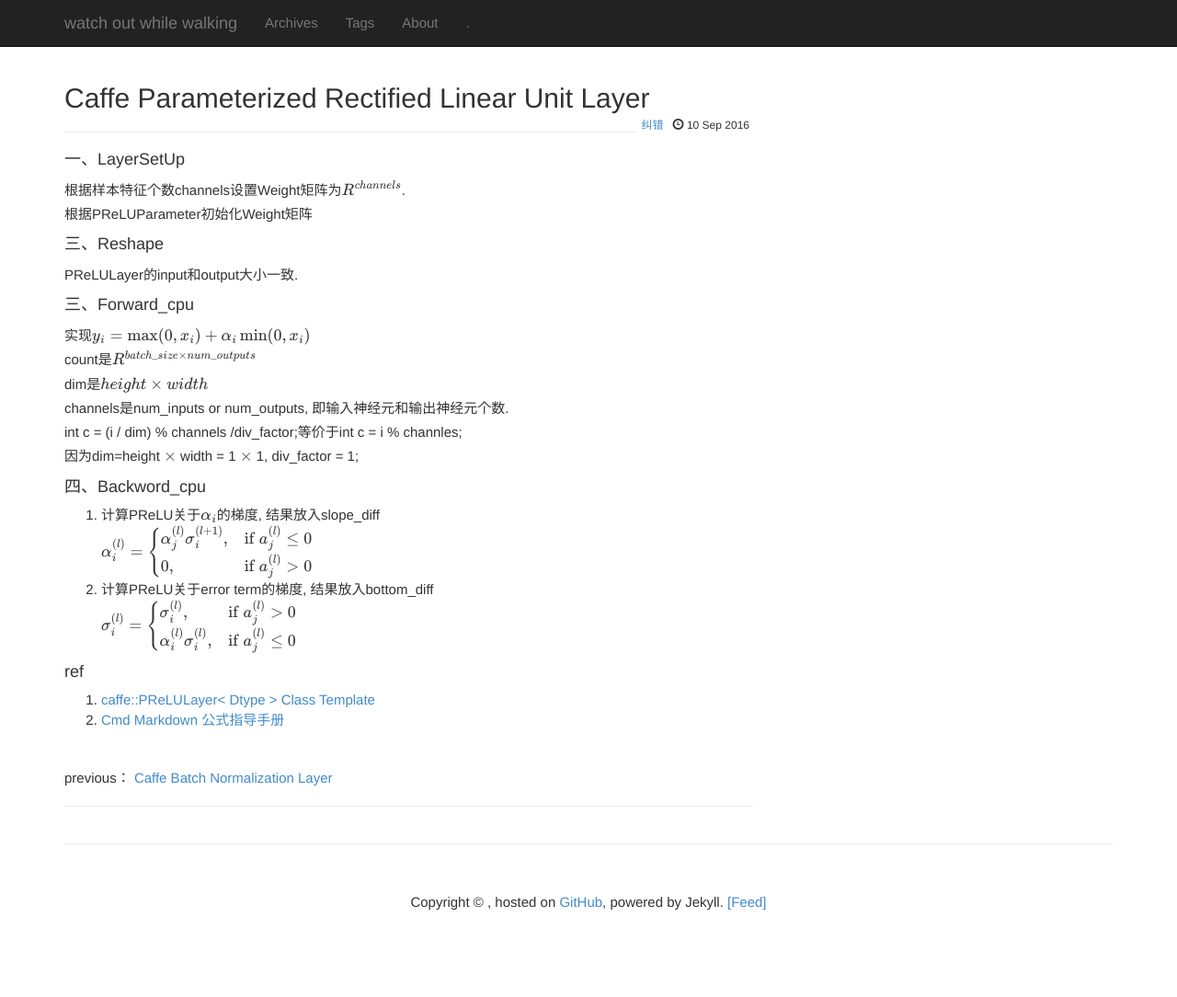
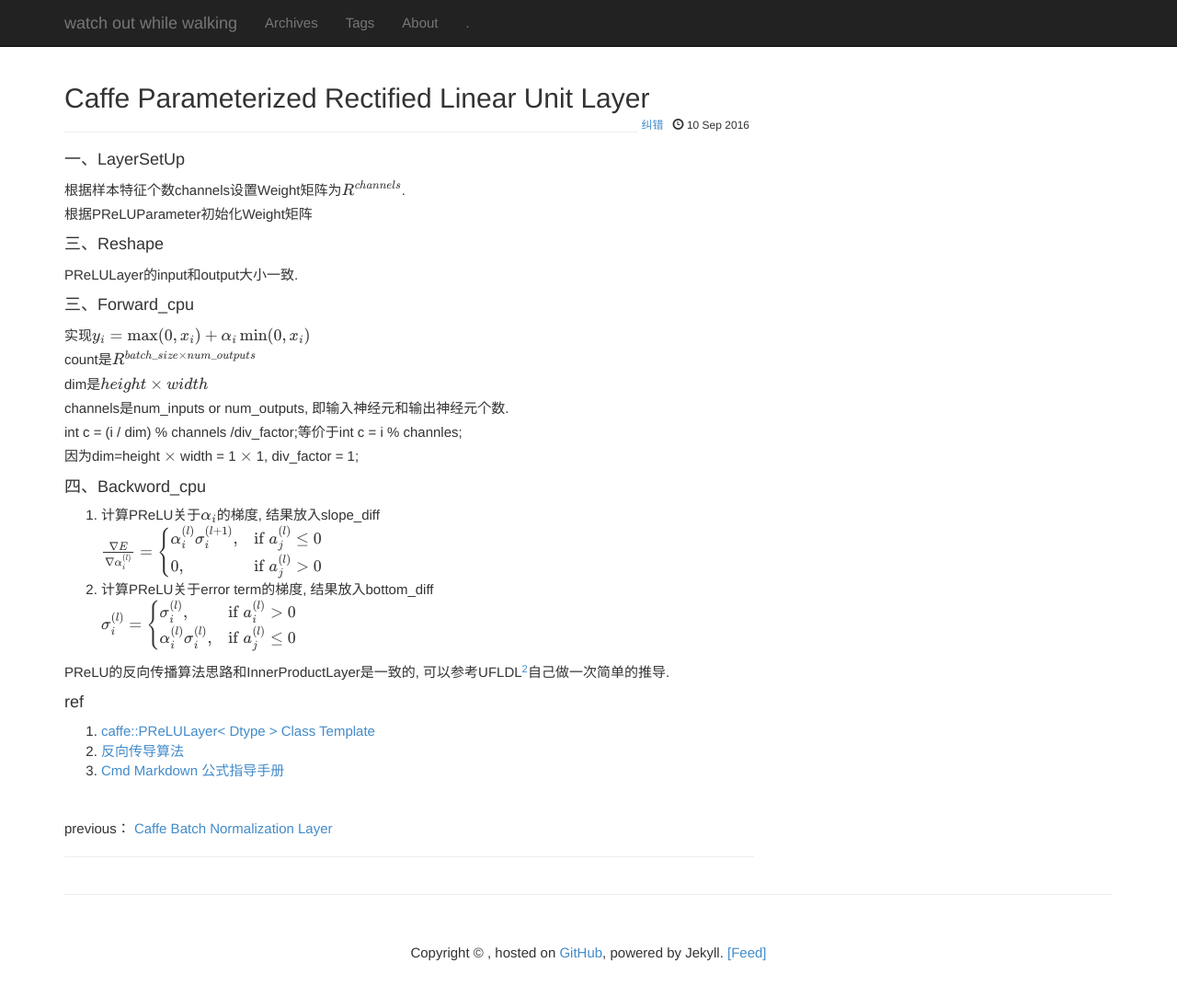
Before and after one commit to kelihoodli/kelihoodli.github.com, a Jekyll site: the page built from _posts/2016-09-10-caffe-prelu-layer.markdown, in a window 1280 px wide and 1110 px high. Shown: the top 1084 px of the window at 92% size. Built offline with Jekyll 4.4.1, drawn with Linux system fonts in a browser that asks for light colours; formulas are drawn with MathJax 3; comment, search, counter and statistics services are not loaded.

Commit message:
up prelu

```diff
--- a/_posts/2016-09-10-caffe-prelu-layer.markdown
+++ b/_posts/2016-09-10-caffe-prelu-layer.markdown
@@ -23,9 +23,9 @@ int c = (i / dim) % channels /div_factor;等价于int c = i % channles;
 #### 四、Backword_cpu
 1. 计算PReLU关于$$\alpha_i$$的梯度, 结果放入slope_diff
 $$
-        \alpha_i^{(l)} =
+        \frac{\nabla E}{\nabla \alpha_i^{(l)}} =
         \begin{cases}
-        \alpha_j^{(l)}\sigma_i^{(l+1)},  & \text{if $a_j^{(l)} \le 0$} \\
+        \alpha_i^{(l)}\sigma_i^{(l+1)},  & \text{if $a_j^{(l)} \le 0$} \\
         0, & \text{if $a_j^{(l)} \gt 0$}
         \end{cases}
 $$
@@ -33,13 +33,14 @@ $$
 $$
         \sigma_i^{(l)} =
         \begin{cases}
-        \sigma_i^{(l)},  & \text{if $a_j^{(l)} \gt 0$} \\
+        \sigma_i^{(l)},  & \text{if $a_i^{(l)} \gt 0$} \\
         \alpha_i^{(l)}\sigma_i^{(l)}, & \text{if $a_j^{(l)} \le 0$}
         \end{cases}
 $$
 
-
+PReLU的反向传播算法思路和InnerProductLayer是一致的, 可以参考UFLDL<sup>[2](http://ufldl.stanford.edu/wiki/index.php/%E5%8F%8D%E5%90%91%E4%BC%A0%E5%AF%BC%E7%AE%97%E6%B3%95)</sup>自己做一次简单的推导.
 
 #### ref
 1. [caffe::PReLULayer< Dtype > Class Template](http://caffe.berkeleyvision.org/doxygen/classcaffe_1_1PReLULayer.html)
+2. [反向传导算法](http://ufldl.stanford.edu/wiki/index.php/%E5%8F%8D%E5%90%91%E4%BC%A0%E5%AF%BC%E7%AE%97%E6%B3%95)
 2. [Cmd Markdown 公式指导手册](https://www.zybuluo.com/codeep/note/163962)
```
